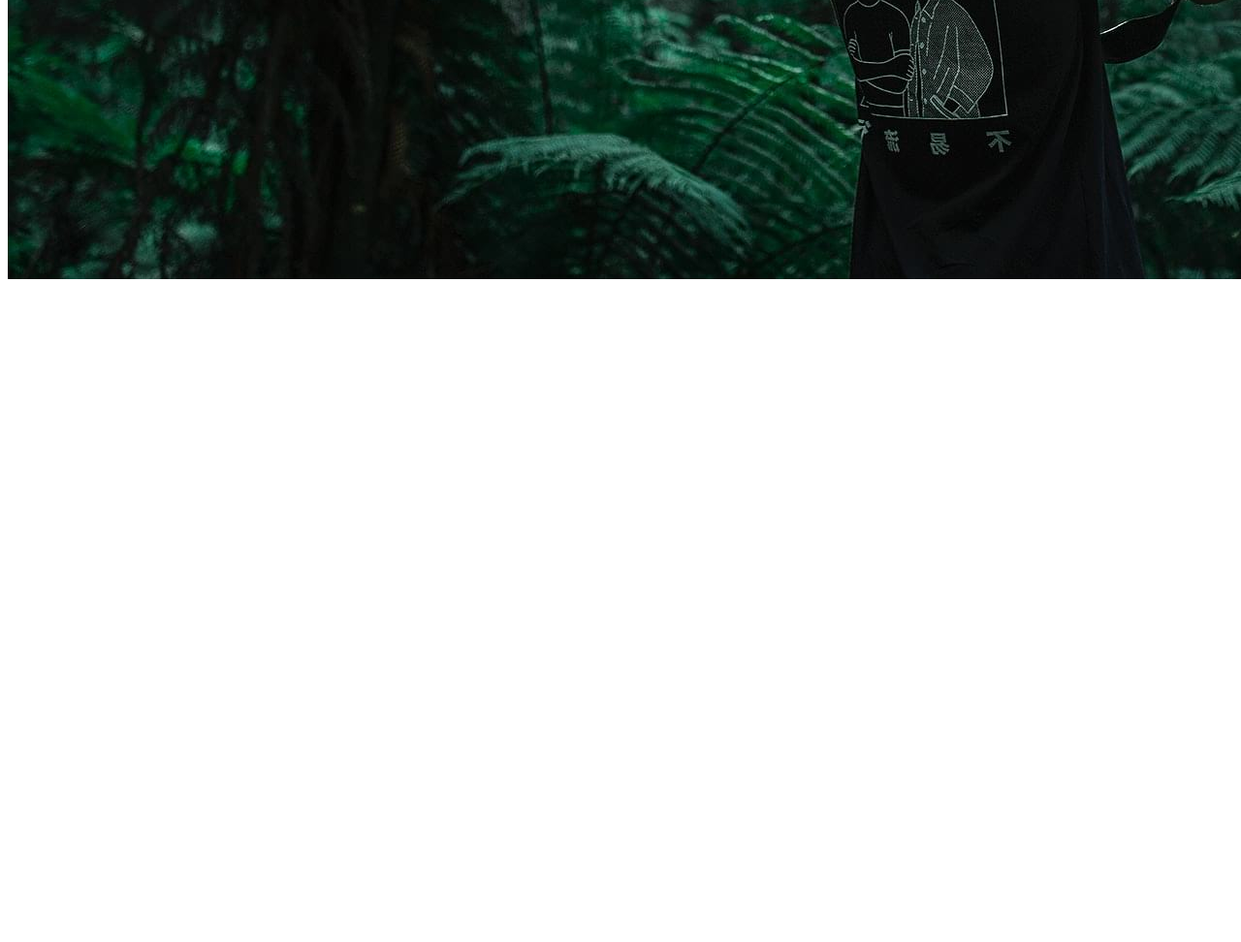
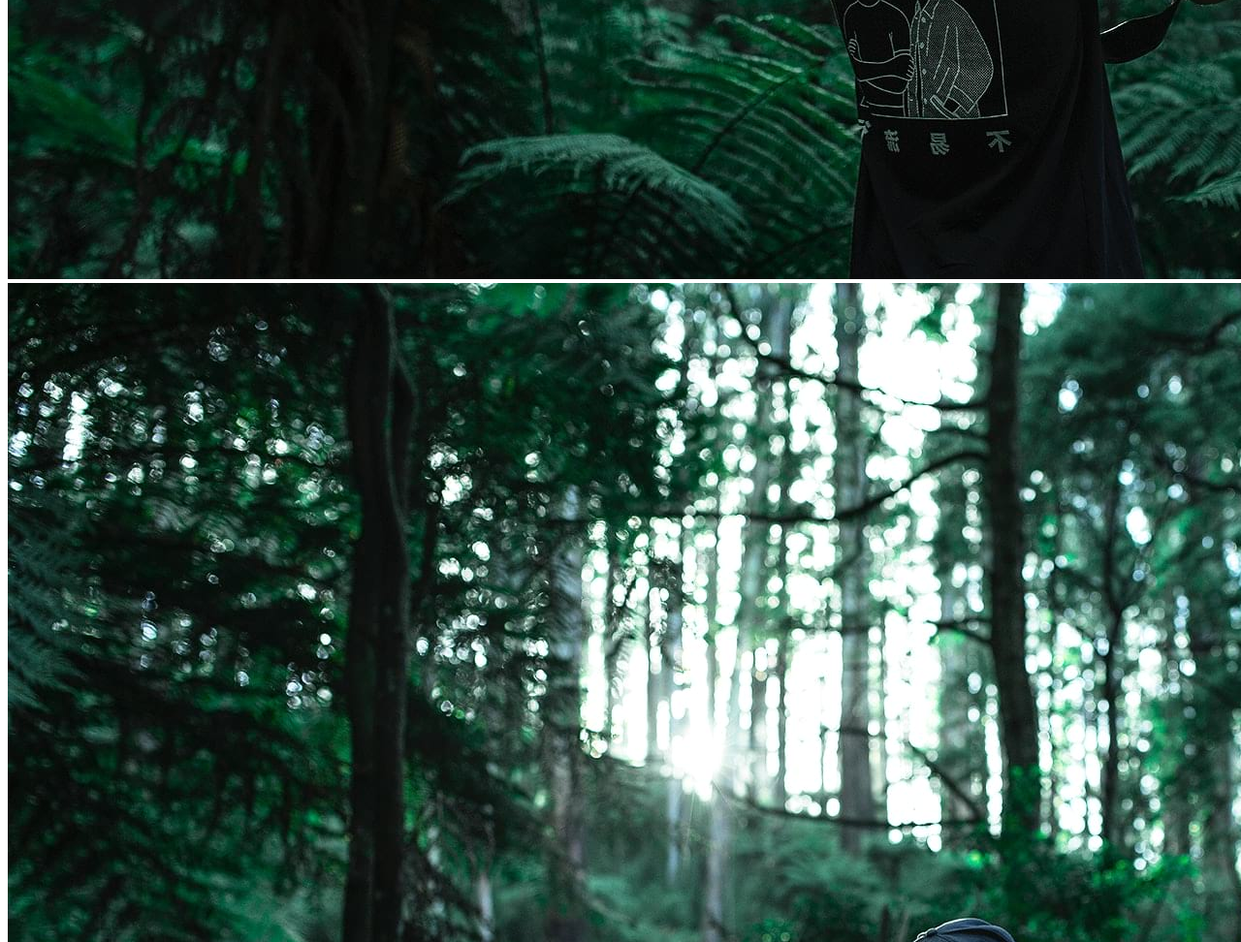
Before and after one commit to nhaty7400/BSProject5008, a plain HTML site: page index.html in a window 1280 px wide. Shown: the part 1188-2160 px from the top of the page at 97% size. Before the commit the page ends 1488 px from the top, so only its background shows below. Drawn offline with Linux system fonts and the light colour scheme.

Commit message:
them code o dev2

```diff
--- a/index.html
+++ b/index.html
@@ -29,6 +29,9 @@
     <section class="carousel">
         <img src="./img/3.jpg" alt="">
     </section>
+    <section class="product">
+        <img src="./img/3.jpg" alt="">
+    </section>
 
 
 
```
